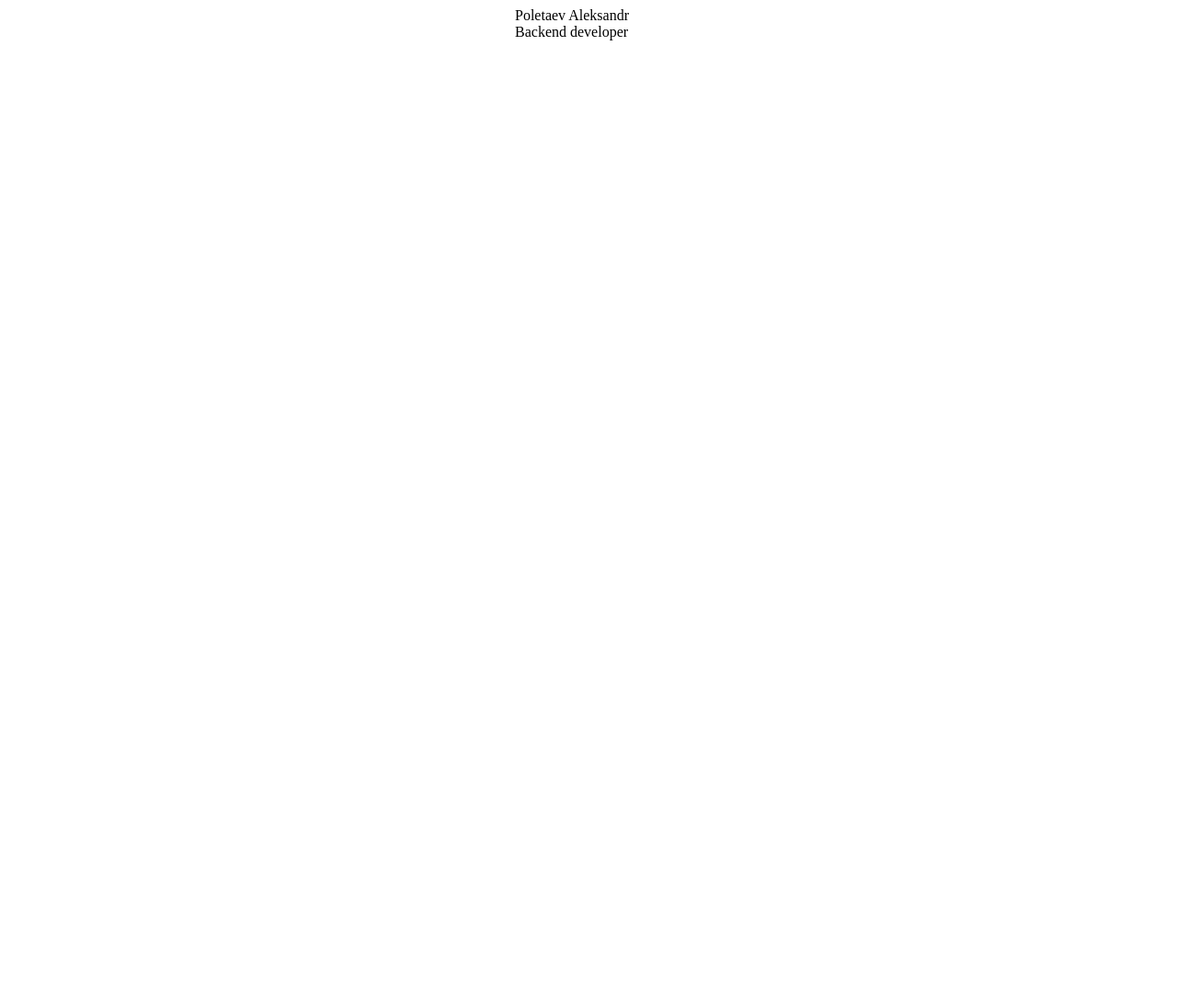
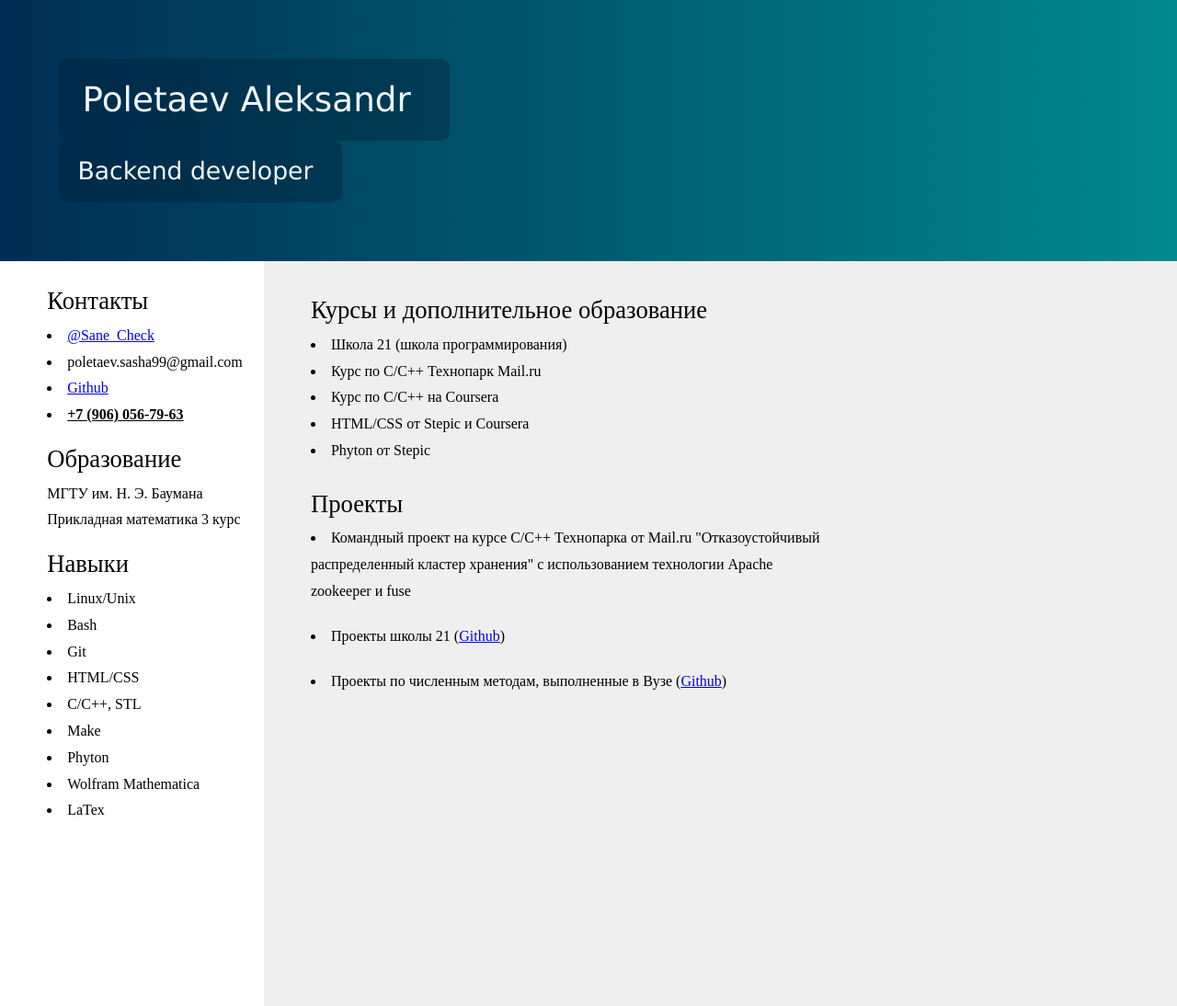
Before and after one commit to AlexanderSanes/resume, a plain HTML site: page index.html in a window 1280 px wide. Shown: the whole page at 92% size. Before the commit the page ends 800 px from the top, so only its background shows below. Drawn offline with Linux system fonts and the light colour scheme.

Commit message:
add all text and some css

```diff
--- a/index.html
+++ b/index.html
@@ -3,32 +3,70 @@
 <head>
     <meta charset="utf-8">
     <title>Summary</title>
+    <link rel="stylesheet" href="reset.css">
     <link rel="stylesheet" href="style.css">
 </head>
 <body>
     <div class="header">
-        Poletaev Aleksandr
-        Backend developer
+        <p class="fio">Poletaev Aleksandr</p>
+        <p class="vocation">Backend developer</p>
     </div>
-    <section>
+    <div class="textcols">
+    <div class="textcols-item">
         <div class="contacts">
-
+            <h3>Контакты</h3>
+            <ul>
+                <li><a href="https://t.me/Sane_Check">@Sane_Check</a></li>
+                <li>poletaev.sasha99@gmail.com</li>
+                <li><a href="https://github.com/AlexanderSanes">Github</a></li>
+                <li><a href="tel:+79060567963">+7 (906) 056-79-63</a></li>
+            </ul>
         </div>
         <div class="edu">
-
+            <h3>Образование</h3>
+            <ul style="list-style: none">
+                <li>МГТУ им. Н. Э. Баумана Прикладная математика 3 курс</li>
+            </ul>
         </div>
         <div class="skills">
-
+            <h3>Навыки</h3>
+            <ul>
+                <li>Linux/Unix</li>
+                <li>Bash</li>
+                <li>Git</li>
+                <li>HTML/CSS</li>
+                <li>C/C++, STL</li>
+                <li>Make</li>
+                <li>Phyton</li>
+                <li>Wolfram Mathematica</li>
+                <li>LaTex</li>
+            </ul>
         </div>
-    </section>
-    <section>
+    </div>
+    <div class="textcols-item">
         <div class="courses">
-
+            <h3>Курсы и дополнительное образование</h3>
+            <ul>
+                <li>Школа 21 (школа программирования)</li>
+                <li>Курс по C/C++ Технопарк Mail.ru</li>
+                <li>Курс по C/C++ на Coursera</li>
+                <li>HTML/CSS от Stepic и Coursera</li>
+                <li>Phyton от Stepic</li>
+            </ul>
         </div>
-        <div class="projects">
-
+        <div class="projects"">
+            <h3>Проекты</h3>
+            <ul>
+                <li>Командный проект на курсе С/С++ Технопарка от
+                    Mail.ru "Отказоустойчивый распределенный кластер
+                    хранения" с использованием технологии Apache
+                    zookeeper и fuse</li>
+                <li>Проекты школы 21 (<a href="https://github.com/AlexanderSanes/school21">Github</a>)</li>
+                <li>Проекты по численным методам, выполненные в Вузе (<a href="https://github.com/Bomonkas">Github</a>)</li>
+            </ul>
         </div>
-    </section>
+    </div>
+    </div>
 </body>
 
 </html>
--- /dev/null
+++ b/reset.css
@@ -0,0 +1,48 @@
+/* http://meyerweb.com/eric/tools/css/reset/
+   v2.0 | 20110126
+   License: none (public domain)
+*/
+
+html, body, div, span, applet, object, iframe,
+h1, h2, h3, h4, h5, h6, p, blockquote, pre,
+a, abbr, acronym, address, big, cite, code,
+del, dfn, em, img, ins, kbd, q, s, samp,
+small, strike, strong, sub, sup, tt, var,
+b, u, i, center,
+dl, dt, dd, ol, ul, li,
+fieldset, form, label, legend,
+table, caption, tbody, tfoot, thead, tr, th, td,
+article, aside, canvas, details, embed,
+figure, figcaption, footer, header, hgroup,
+menu, nav, output, ruby, section, summary,
+time, mark, audio, video {
+	margin: 0;
+	padding: 0;
+	border: 0;
+	font-size: 100%;
+	font: inherit;
+	vertical-align: baseline;
+}
+/* HTML5 display-role reset for older browsers */
+article, aside, details, figcaption, figure,
+footer, header, hgroup, menu, nav, section {
+	display: block;
+}
+body {
+	line-height: 1;
+}
+ol, ul {
+	list-style: none;
+}
+blockquote, q {
+	quotes: none;
+}
+blockquote:before, blockquote:after,
+q:before, q:after {
+	content: '';
+	content: none;
+}
+table {
+	border-collapse: collapse;
+	border-spacing: 0;
+}
--- a/style.css
+++ b/style.css
@@ -1,13 +1,83 @@
 div.header {
-	margin-left: auto;
-    margin-right: auto;
-    width: 10em
+  background: linear-gradient(to right, #002d53 0%, #00898c 100%);
+  padding-top: 5%;
+  padding-bottom: 5%;
+  margin-right: 0;
 }
 
-.bl {
-	background-color: aquamarine;
-	color: pink;
-  }
-  div.bl {
-	background-color: blue;
-  }
+div.header p {
+  background: rgb(0, 30, 53, 0.4);
+	margin-left: 5%;
+  margin-right: auto;
+  padding: 2%;
+  border-radius: 10px;
+  width: 10em;
+  color:aliceblue;
+  font-family: Verdana, Arial, Helvetica, sans-serif;
+}
+
+div.header p.fio {
+  font-size: 28pt;
+}
+
+div.header p.vocation {
+  font-size: 20pt;
+  padding: 1.6%;
+}
+
+.textcols {
+	display: flex;
+	flex-direction: row;
+	flex-wrap: wrap;
+	width: 100%;
+}
+
+.textcols-item {
+  padding-top: 10px;
+	display: flex;
+	flex-direction: column;
+	flex-basis: 100%;
+	flex: 1;
+	height: 100vh;
+	padding-left: 4%;
+	background: #ffffff;
+}
+
+.textcols-item + .textcols-item {
+  background: #EFEFEF;
+  flex: 4;
+}
+
+h3 {
+  font-size: 20pt;
+  margin-bottom: 10px;
+}
+
+a[href^="tel:"] {
+	color: #000;
+	font-size: 16px;
+	font-weight: 900;
+}
+
+ul {
+  list-style: disc none inside;
+}
+
+.edu, .contacts, .skills {
+  margin-top: 20px;
+
+}
+
+.courses, .projects {
+  margin-top: 30px;
+}
+
+.textcols ul {
+  margin-top: 10px;
+  line-height: 1.8;
+}
+
+.projects li {
+  width: 60%;
+  margin-bottom: 20px;
+}
```
Also changed, not shown: img/code.jpeg (added), img/code.png (added), 2 other files.
